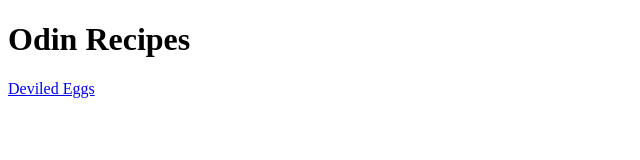
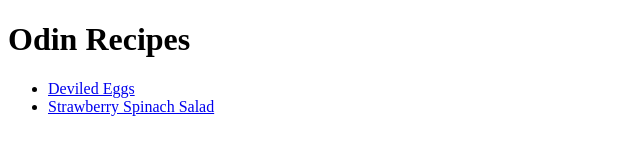
Before and after one commit to KBiz248/odin-recipes, a plain HTML site: page index.html in a window 1280 px wide. Shown: the whole page, without its empty margins (0-640 px from the left). Drawn offline with Linux system fonts and the light colour scheme.

Commit message:
Add link to strawberry spinach salad page

```diff
--- a/index.html
+++ b/index.html
@@ -7,7 +7,10 @@
 
     <body>
         <h1>Odin Recipes</h1>
-        <a href="recipes/deviled-eggs.html">Deviled Eggs</a>
+        <ul>
+            <li><a href="recipes/deviled-eggs.html">Deviled Eggs</a></li>
+            <li><a href="recipes/strawberry-spinach-salad.html">Strawberry Spinach Salad</a></li>
+        </ul>
 
     </body>
 </html>
```
